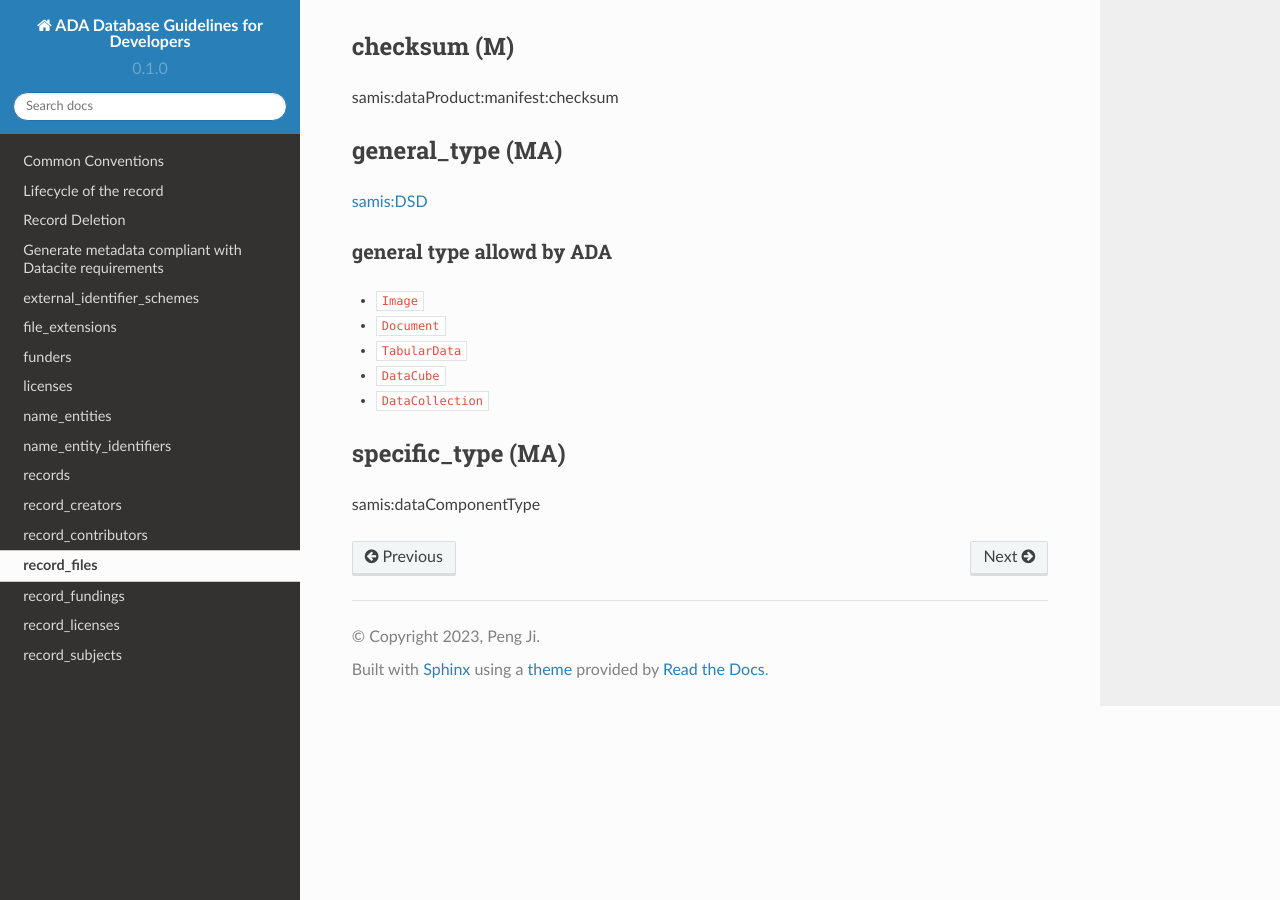
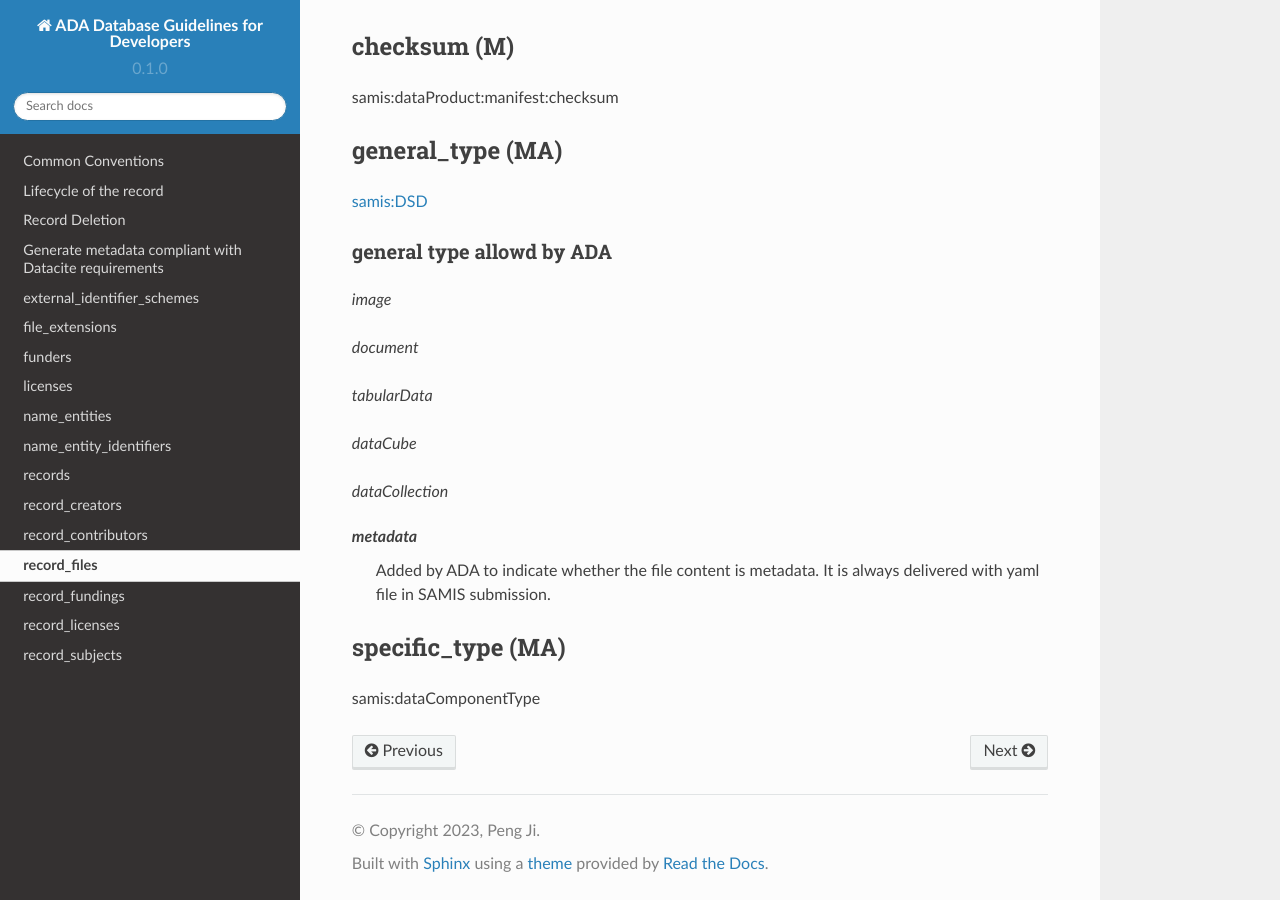
Before and after one commit to amds-ldeo/ada-db-spec, a Sphinx documentation site: the page built from docs/source/record_files.rst, in a window 1280 px wide and 900 px high, scrolled down 779 px. Built offline with Sphinx 7.4.7 and the Read the Docs theme 2.0.0, drawn with Linux system fonts in a browser that asks for light colours; pages that are not in the unit, such as notebooks, are missing from menus.

Commit message:
refactor: update freecord_files.rst

```diff
--- a/docs/source/record_files.rst
+++ b/docs/source/record_files.rst
@@ -38,15 +38,18 @@ general_type (MA)
 general type allowd by ADA
 ~~~~~~~~~~~~~~~~~~~~~~~~~~~~
 
-* ``Image``
+*image*
 
-* ``Document``
+*document*
 
-* ``TabularData``
+*tabularData*
 
-* ``DataCube``
+*dataCube*
 
-* ``DataCollection``
+*dataCollection*
+
+*metadata*
+  Added by ADA to indicate whether the file content is metadata. It is always delivered with yaml file in SAMIS submission.
 
 specific_type (MA)
 --------------------------------
```
